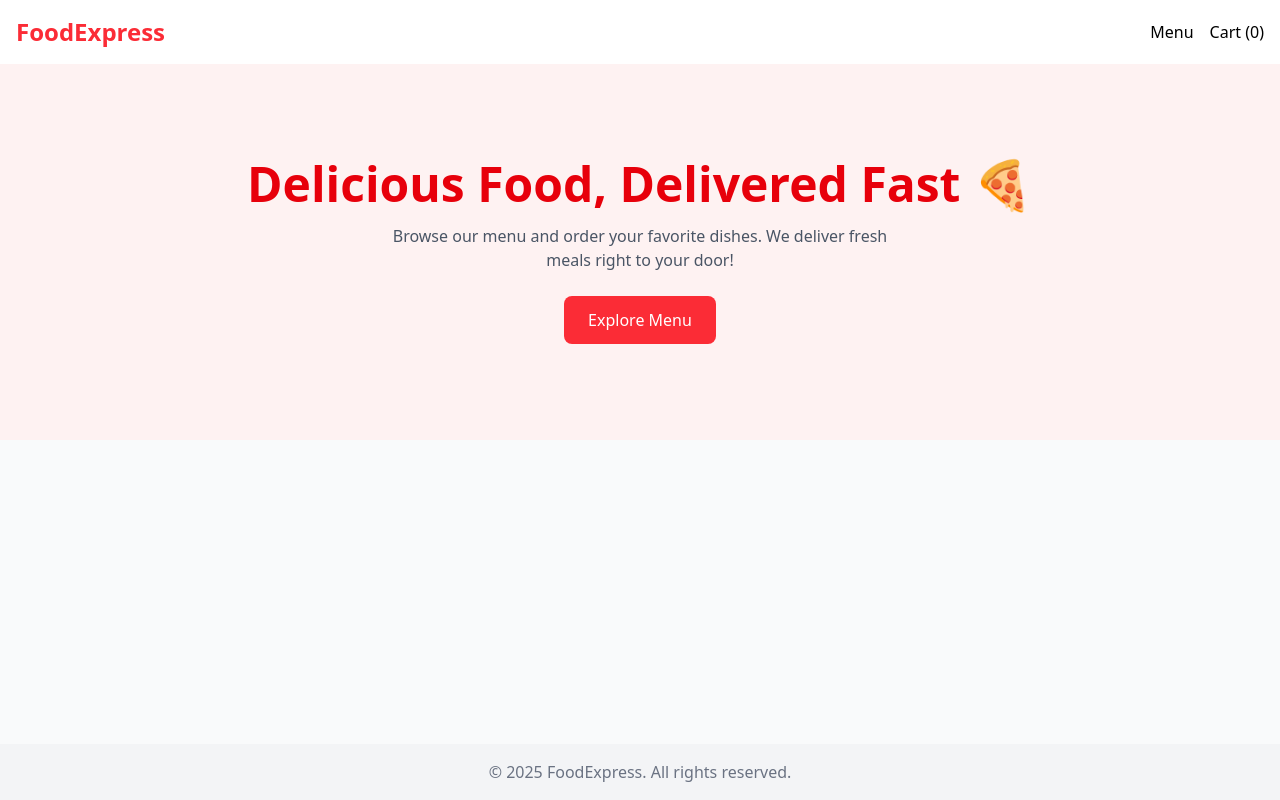
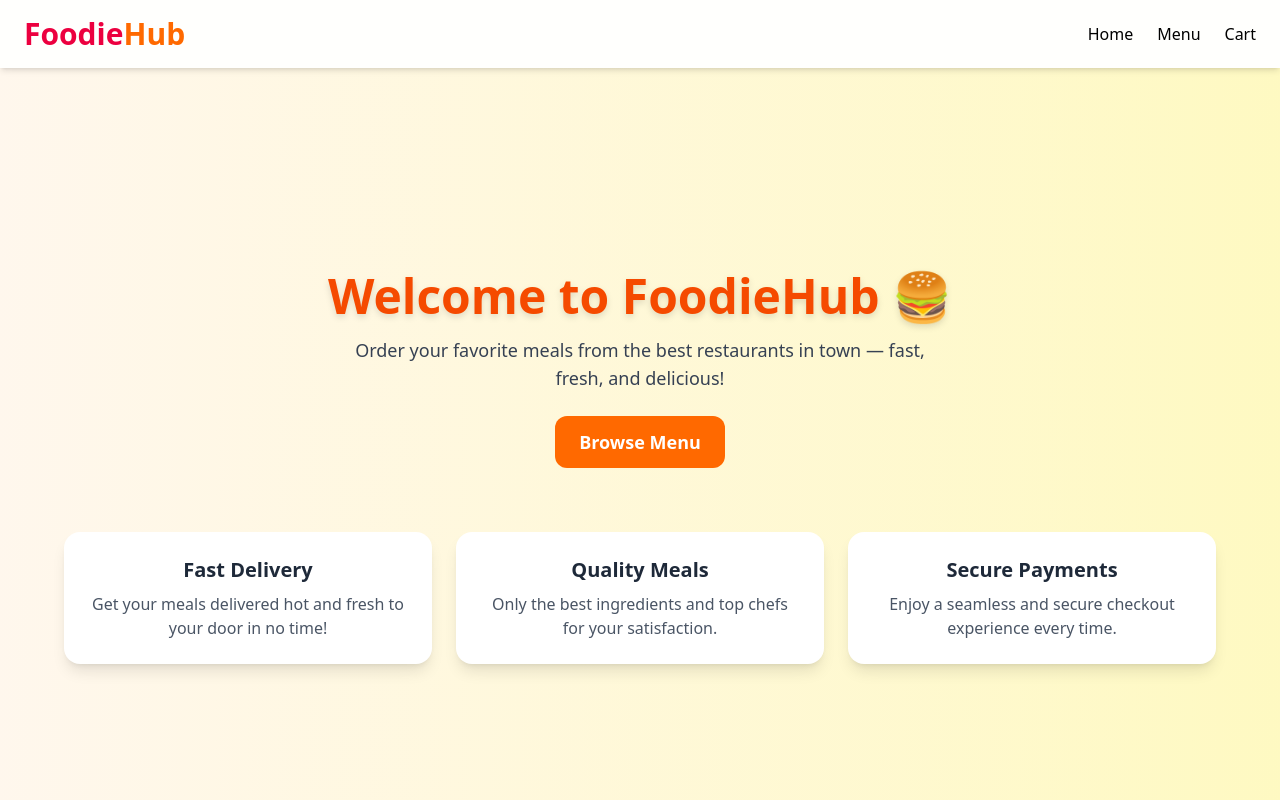
Before and after one commit to Elvis24-tech/FoodieHub, a React (Vite) app: page / in a window 1280 px wide. Shown: the top 800 px of the page. Built offline with nearby package versions, Linux system fonts and the light colour scheme.

Commit message:
fixed cart functinality

```diff
--- a/index.html
+++ b/index.html
@@ -2,9 +2,8 @@
 <html lang="en">
   <head>
     <meta charset="UTF-8" />
-    <link rel="icon" type="image/svg+xml" href="/vite.svg" />
     <meta name="viewport" content="width=device-width, initial-scale=1.0" />
-    <title>restaurant</title>
+    <title>Tasty-Delicacies</title>
   </head>
   <body>
     <div id="root"></div>
--- a/package.json
+++ b/package.json
@@ -11,6 +11,7 @@
   },
   "dependencies": {
     "@tailwindcss/vite": "^4.1.16",
+    "framer-motion": "^12.23.24",
     "react": "^19.1.1",
     "react-dom": "^19.1.1",
     "react-router-dom": "^7.9.4",
--- a/src/App.jsx
+++ b/src/App.jsx
@@ -11,9 +11,8 @@ function App() {
   return (
     <CartProvider>
       <Router>
-        <div className="min-h-screen flex flex-col bg-gray-50">
+        <div className="min-h-screen flex flex-col bg-gray-50 bg-linear-to-b from-yellow-50 to-white">
           <Navbar />
-          {/* replaced flex-grow with grow */}
           <main className="grow">
             <Routes>
               <Route path="/" element={<Home />} />
--- a/src/components/Navbar.jsx
+++ b/src/components/Navbar.jsx
@@ -5,13 +5,24 @@ export default function Navbar() {
   const { cart } = useCart();
 
   return (
-    <nav className="bg-white shadow-md p-4 flex justify-between items-center">
-      <Link to="/" className="text-2xl font-bold text-red-500">FoodExpress</Link>
-      <div className="flex gap-4 items-center">
-        <Link to="/menu" className="hover:text-red-500">Menu</Link>
-        <Link to="/cart" className="hover:text-red-500">
-          Cart ({cart.length})
+    <nav className="bg-white/90 backdrop-blur-md shadow-md sticky top-0 z-50">
+      <div className="max-w-7xl mx-auto flex justify-between items-center px-6 py-4">
+        <Link to="/" className="text-3xl font-extrabold text-rose-600">
+          Foodie<span className="text-orange-500">Hub</span>
         </Link>
+
+        <div className="flex gap-6 items-center font-medium">
+          <Link to="/" className="hover:text-rose-500 transition">Home</Link>
+          <Link to="/menu" className="hover:text-rose-500 transition">Menu</Link>
+          <Link to="/cart" className="relative hover:text-rose-500 transition">
+            Cart
+            {cart.length > 0 && (
+              <span className="absolute -top-2 -right-3 bg-rose-500 text-white text-xs rounded-full px-2 py-0.5">
+                {cart.length}
+              </span>
+            )}
+          </Link>
+        </div>
       </div>
     </nav>
   );
--- a/src/context/CartContext.jsx
+++ b/src/context/CartContext.jsx
@@ -1,22 +1,22 @@
-import { createContext, useContext, useState } from "react";
+import React, { createContext, useContext, useState } from "react";
 
 const CartContext = createContext();
 
 export const CartProvider = ({ children }) => {
   const [cart, setCart] = useState([]);
 
-  const addToCart = (item) => {
-    setCart((prev) => [...prev, item]);
-  };
+  const addToCart = (item) => setCart((prev) => [...prev, item]);
 
-  const removeFromCart = (id) => {
-    setCart((prev) => prev.filter((item) => item.id !== id));
-  };
+  const removeFromCart = (itemToRemove) =>
+    setCart((prev) => prev.filter((item) => item.name !== itemToRemove.name));
 
-  const clearCart = () => setCart([]);
+  const getTotalPrice = () =>
+    cart.reduce((total, item) => total + parseFloat(item.price), 0).toFixed(2);
 
   return (
-    <CartContext.Provider value={{ cart, addToCart, removeFromCart, clearCart }}>
+    <CartContext.Provider
+      value={{ cart, addToCart, removeFromCart, getTotalPrice }}
+    >
       {children}
     </CartContext.Provider>
   );
--- a/src/pages/Cart.jsx
+++ b/src/pages/Cart.jsx
@@ -1,55 +1,82 @@
+import React from "react";
 import { useCart } from "../context/CartContext";
 import { Link } from "react-router-dom";
 
-export default function Cart() {
-  const { cart, removeFromCart, clearCart } = useCart();
-  const total = cart.reduce((acc, item) => acc + item.price, 0);
+const Cart = () => {
+  const { cart, removeFromCart, getTotalPrice } = useCart();
+
+  // If cart is empty
+  if (!cart || cart.length === 0) {
+    return (
+      <div className="min-h-screen bg-gradient-to-br from-emerald-50 to-emerald-100 flex flex-col items-center justify-center text-center p-6">
+        <h2 className="text-3xl font-semibold text-gray-800 mb-4">
+          Your cart is empty 🛒
+        </h2>
+        <p className="text-gray-600 mb-6">
+          Looks like you haven’t added anything yet.
+        </p>
+        <Link
+          to="/menu"
+          className="px-6 py-3 bg-emerald-600 text-white rounded-full shadow-md hover:bg-emerald-700 hover:scale-105 transition-transform duration-200"
+        >
+          Browse Menu
+        </Link>
+      </div>
+    );
+  }
 
   return (
-    <div className="p-8">
-      <h1 className="text-2xl font-bold mb-4">Your Cart</h1>
+    <div className="min-h-screen bg-gradient-to-b from-white to-emerald-50 py-12 px-6">
+      <h1 className="text-4xl font-bold text-center text-gray-800 mb-10">
+        Your Cart 🛍️
+      </h1>
 
-      {cart.length === 0 ? (
-        <p>Your cart is empty.</p>
-      ) : (
-        <>
-          {cart.map((item) => (
+      <div className="max-w-4xl mx-auto bg-white rounded-2xl shadow-lg p-6 sm:p-10">
+        <div className="space-y-6">
+          {cart.map((item, index) => (
             <div
-              key={item.id}
-              className="flex justify-between items-center bg-white p-4 shadow mb-2 rounded-lg"
+              key={index}
+              className="flex flex-col sm:flex-row items-center justify-between border-b border-gray-200 pb-4"
             >
-              <span>{item.name}</span>
-              <span>${item.price}</span>
+              <div className="flex items-center gap-4">
+                <img
+                  src={item.image}
+                  alt={item.name}
+                  className="w-20 h-20 rounded-lg object-cover shadow-md"
+                />
+                <div>
+                  <h3 className="text-lg font-semibold text-gray-800">
+                    {item.name}
+                  </h3>
+                  <p className="text-gray-500">${item.price}</p>
+                </div>
+              </div>
+
               <button
-                onClick={() => removeFromCart(item.id)}
-                className="text-red-500 hover:underline"
+                onClick={() => removeFromCart(item)}
+                className="mt-4 sm:mt-0 px-5 py-2 bg-red-500 text-white rounded-lg hover:bg-red-600 hover:scale-105 transition-transform duration-200"
               >
                 Remove
               </button>
             </div>
           ))}
-
-          <div className="mt-4 flex justify-between items-center font-bold">
-            <span>Total:</span>
-            <span>${total.toFixed(2)}</span>
         </div>
 
-          <div className="flex gap-4 mt-6">
-            <button
-              onClick={clearCart}
-              className="bg-gray-300 text-black px-4 py-2 rounded hover:bg-gray-400"
-            >
-              Clear Cart
-            </button>
+        <div className="flex flex-col sm:flex-row justify-between items-center mt-10 pt-6 border-t">
+          <h2 className="text-2xl font-semibold text-gray-800">
+            Total:{" "}
+            <span className="text-emerald-600">${getTotalPrice()}</span>
+          </h2>
           <Link
             to="/checkout"
-              className="bg-red-500 text-white px-4 py-2 rounded hover:bg-red-600"
+            className="mt-6 sm:mt-0 px-8 py-3 bg-emerald-600 text-white text-lg rounded-full shadow-md hover:bg-emerald-700 hover:scale-105 transition-transform duration-200"
           >
             Proceed to Checkout
           </Link>
         </div>
-        </>
-      )}
+      </div>
     </div>
   );
-}
+};
+
+export default Cart;
--- a/src/pages/Home.jsx
+++ b/src/pages/Home.jsx
@@ -1,20 +1,42 @@
-import { Link } from "react-router-dom";
+function Home() {
+    return (
+      <div className="min-h-screen bg-linear-to-r from-orange-50 to-yellow-100 flex flex-col justify-center items-center text-center px-4">
+        <h1 className="text-5xl font-extrabold text-orange-600 mb-4 drop-shadow-md">
+          Welcome to FoodieHub 🍔
+        </h1>
+        <p className="text-lg text-gray-700 max-w-xl mb-6">
+          Order your favorite meals from the best restaurants in town — fast,
+          fresh, and delicious!
+        </p>
+        <a
+          href="/menu"
+          className="bg-orange-500 text-white px-6 py-3 rounded-xl text-lg font-semibold hover:bg-orange-600 transition"
+        >
+          Browse Menu
+        </a>
 
-export default function Home() {
-  return (
-    <div className="flex flex-col items-center justify-center text-center py-24 bg-red-50">
-      <h1 className="text-4xl sm:text-5xl font-bold text-red-600">
-        Delicious Food, Delivered Fast 🍕
-      </h1>
-      <p className="mt-4 text-gray-600 max-w-lg">
-        Browse our menu and order your favorite dishes. We deliver fresh meals right to your door!
-      </p>
-      <Link
-        to="/menu"
-        className="bg-red-500 text-white px-6 py-3 rounded-lg mt-6 hover:bg-red-600"
-      >
-        Explore Menu
-      </Link>
-    </div>
-  );
-}
+        <div className="mt-16 grid grid-cols-1 md:grid-cols-3 gap-6 w-full max-w-6xl">
+          <div className="bg-white rounded-2xl shadow-lg p-6 hover:shadow-2xl transition">
+            <h3 className="text-xl font-bold text-gray-800">Fast Delivery</h3>
+            <p className="text-gray-600 mt-2">
+              Get your meals delivered hot and fresh to your door in no time!
+            </p>
+          </div>
+          <div className="bg-white rounded-2xl shadow-lg p-6 hover:shadow-2xl transition">
+            <h3 className="text-xl font-bold text-gray-800">Quality Meals</h3>
+            <p className="text-gray-600 mt-2">
+              Only the best ingredients and top chefs for your satisfaction.
+            </p>
+          </div>
+          <div className="bg-white rounded-2xl shadow-lg p-6 hover:shadow-2xl transition">
+            <h3 className="text-xl font-bold text-gray-800">Secure Payments</h3>
+            <p className="text-gray-600 mt-2">
+              Enjoy a seamless and secure checkout experience every time.
+            </p>
+          </div>
+        </div>
+      </div>
+    );
+  }
+
+  export default Home;
--- a/src/pages/Menu.jsx
+++ b/src/pages/Menu.jsx
@@ -1,35 +1,110 @@
+import { useState } from "react";
 import FoodCard from "../components/FoodCard";
+import { useCart } from "../context/CartContext";
 
-const sampleFoods = [
+const MENU_ITEMS = [
   {
     id: 1,
     name: "Cheese Burger",
-    description: "Juicy grilled burger with melted cheese.",
-    price: 5.99,
-    image: "https://source.unsplash.com/400x300/?burger",
+    description: "Juicy beef patty with melted cheese and fresh veggies.",
+    price: 8.99,
+    category: "Burgers",
+    image:
+      "https://images.unsplash.com/photo-1550547660-d9450f859349?auto=format&fit=crop&w=800&q=80",
   },
   {
     id: 2,
-    name: "Pepperoni Pizza",
-    description: "Classic pizza topped with pepperoni and cheese.",
-    price: 8.99,
-    image: "https://source.unsplash.com/400x300/?pizza",
+    name: "Crispy Fries",
+    description: "Golden, crispy potato fries served with spicy ketchup.",
+    price: 3.49,
+    category: "Sides",
+    image:
+      "https://images.unsplash.com/photo-1573080496219-bb080dd4f877?auto=format&fit=crop&w=800&q=80",
   },
   {
     id: 3,
-    name: "Fresh Salad",
-    description: "Healthy salad with organic vegetables.",
-    price: 4.50,
-    image: "https://source.unsplash.com/400x300/?salad",
+    name: "Classic Pizza",
+    description: "Stone-baked pizza with mozzarella, basil, and tomato sauce.",
+    price: 10.99,
+    category: "Pizza",
+    image:
+      "https://images.unsplash.com/photo-1601924582971-c9d01aa1a174?auto=format&fit=crop&w=800&q=80",
+  },
+  {
+    id: 4,
+    name: "Chocolate Shake",
+    description: "Rich chocolate milkshake topped with whipped cream.",
+    price: 4.99,
+    category: "Drinks",
+    image:
+      "https://images.unsplash.com/photo-1565958011705-44e211f6e7a7?auto=format&fit=crop&w=800&q=80",
+  },
+  {
+    id: 5,
+    name: "Grilled Chicken",
+    description: "Tender grilled chicken served with garlic sauce and salad.",
+    price: 9.49,
+    category: "Main Dishes",
+    image:
+      "https://images.unsplash.com/photo-1606755962773-0c74b7b40b1e?auto=format&fit=crop&w=800&q=80",
+  },
+  {
+    id: 6,
+    name: "Fruit Salad",
+    description: "A refreshing mix of seasonal fruits and honey drizzle.",
+    price: 5.49,
+    category: "Desserts",
+    image:
+      "https://images.unsplash.com/photo-1565958011705-44e211f6e7a7?auto=format&fit=crop&w=800&q=80",
   },
 ];
 
-export default function Menu() {
+const CATEGORIES = ["All", "Burgers", "Pizza", "Main Dishes", "Sides", "Desserts", "Drinks"];
+
+function Menu() {
+  const [selectedCategory, setSelectedCategory] = useState("All");
+  const { addToCart } = useCart();
+
+  const filteredItems =
+    selectedCategory === "All"
+      ? MENU_ITEMS
+      : MENU_ITEMS.filter((item) => item.category === selectedCategory);
+
   return (
-    <div className="p-8 grid grid-cols-1 sm:grid-cols-2 md:grid-cols-3 gap-6">
-      {sampleFoods.map((food) => (
-        <FoodCard key={food.id} food={food} />
-      ))}
+    <div className="bg-linear-to-r from-orange-50 to-yellow-100 min-h-screen py-10 px-6">
+      <h1 className="text-4xl md:text-5xl font-extrabold text-orange-600 text-center mb-10">
+        Our Delicious Menu 🍽️
+      </h1>
+
+      <div className="flex flex-wrap justify-center gap-3 mb-8">
+        {CATEGORIES.map((category) => (
+          <button
+            key={category}
+            onClick={() => setSelectedCategory(category)}
+            className={`px-5 py-2 rounded-full font-medium transition-all ${
+              selectedCategory === category
+                ? "bg-orange-500 text-white shadow-md"
+                : "bg-white text-orange-600 hover:bg-orange-100 border border-orange-300"
+            }`}
+          >
+            {category}
+          </button>
+        ))}
+      </div>
+
+      <div className="grid gap-8 sm:grid-cols-2 lg:grid-cols-3 xl:grid-cols-4 max-w-7xl mx-auto">
+        {filteredItems.map((item) => (
+          <FoodCard key={item.id} item={item} addToCart={addToCart} />
+        ))}
+      </div>
+
+      {filteredItems.length === 0 && (
+        <p className="text-center text-gray-600 mt-10">
+          No items available in this category right now.
+        </p>
+      )}
     </div>
   );
 }
+
+export default Menu;
```
Also changed, not shown: src/components/FoodCard.jsx (+15 -15 lines), 1 other file (tests, documents, lock files or other folders). Lines whose indentation alone changed are shown as unchanged.
